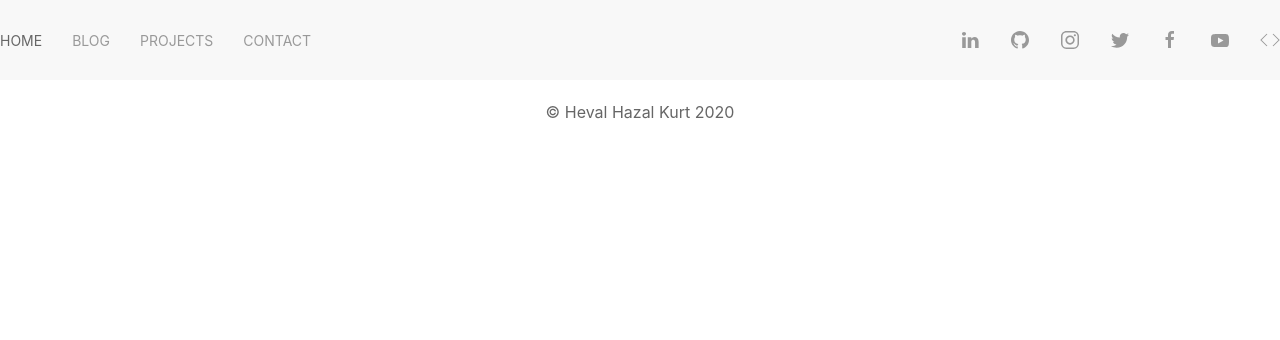
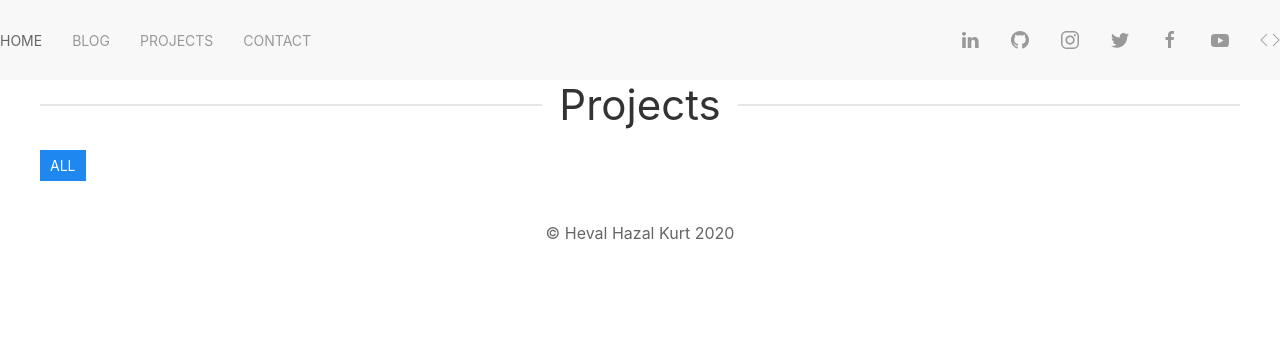
Before and after one commit to hevalhazalkurt/hhk_personal_website, a Django app: page /projects/ in a window 1280 px wide. Shown: the top 340 px of the page. Run offline with Django 3.2, Linux system fonts and the light colour scheme; data that the repository does not hold is empty; some libraries are stand-ins or nearby versions.

Commit message:
Changed project view as filter by category

```diff
--- a/hhk_web/project/templates/project/projecthome.html
+++ b/hhk_web/project/templates/project/projecthome.html
@@ -3,16 +3,31 @@
 
 {% block content %}
 
-<div class="uk-child-width-expand@s uk-text-center" uk-grid>
-    {% for project in project_posts %}
-        <div class="uk-card uk-card-default uk-card-body">
-            <h1 class="uk-text-bold uk-text-center"><a href="{{ project.get_absolute_url }}">{{ project.title }}</a></h1>
+<!-- Project categories section -->
+  <div class="uk-container">
+    <h1 class="uk-heading-line uk-text-center"><span> Projects </span></h1>
+    <div uk-filter="target: .js-filter">
+
+      <ul class="uk-subnav uk-subnav-pill">
+        <li class="uk-active" uk-filter-control><a href="#">All</a></li>
+        {% for cat in project_categories|slice:"::-1" %}
+        <li uk-filter-control=".tag-{{ cat.title|lower }}"><a href="#">{{ cat.title }}</a></li>
+        {% endfor %}
+      </ul>
+
+<!-- Project listing section -->
+      <div class="js-filter uk-grid-column-small uk-grid-row-large uk-child-width-1-3@s uk-text-center" uk-grid>
+        {% for project in projects %}
+        <div class="tag-{{ project.category.title|lower }} uk-card uk-card-default uk-card-body ">
+            <h1 class="uk-card-title uk-text-bold uk-heading-divider uk-text-center"><a href="{{ project.get_absolute_url }}">{{ project.title }}</a></h1>
             <a href="{{ project.get_absolute_url }}"><img src="{{ project.image.url }}" /></a>
-            <!-- <p class="uk-text-bold uk-heading-divider">as {{ project.position }} for {{ project.client }} in {{ project.category }}</p> -->
             <p class="uk-text-muted uk-heading-divider">as <b>{{ project.position }}</b> for <b>{{ project.client }}</b> in <a href="{{ project.category.get_absolute_url }}"><b>{{ project.category }}</b></a></p>
             <p>{{ project.summary }}</p>
         </div>
-    {% endfor %}
-</div>
+        {% endfor %}
+
+      </div>
+    </div>
+  </div>
 
 {% endblock content %}
```
